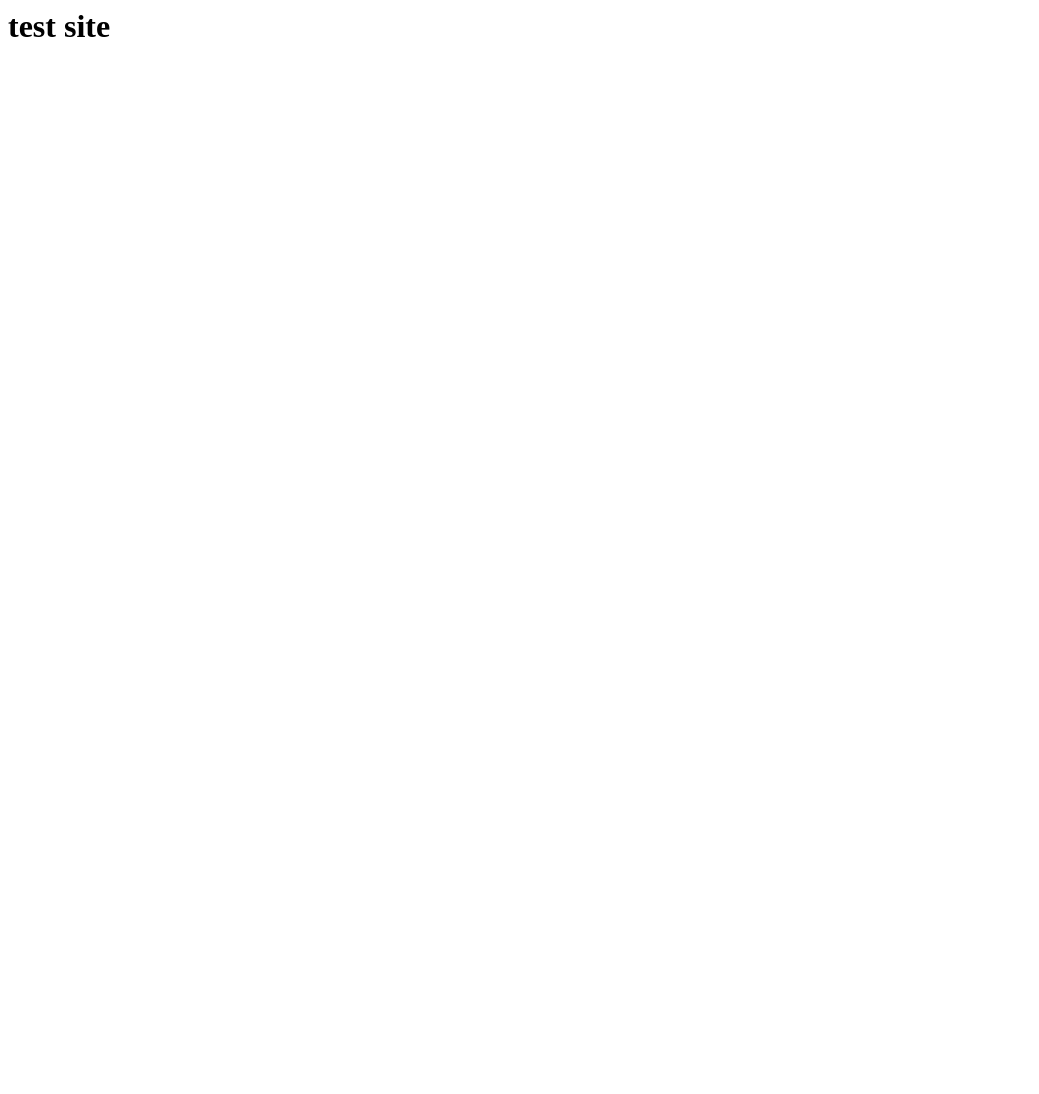
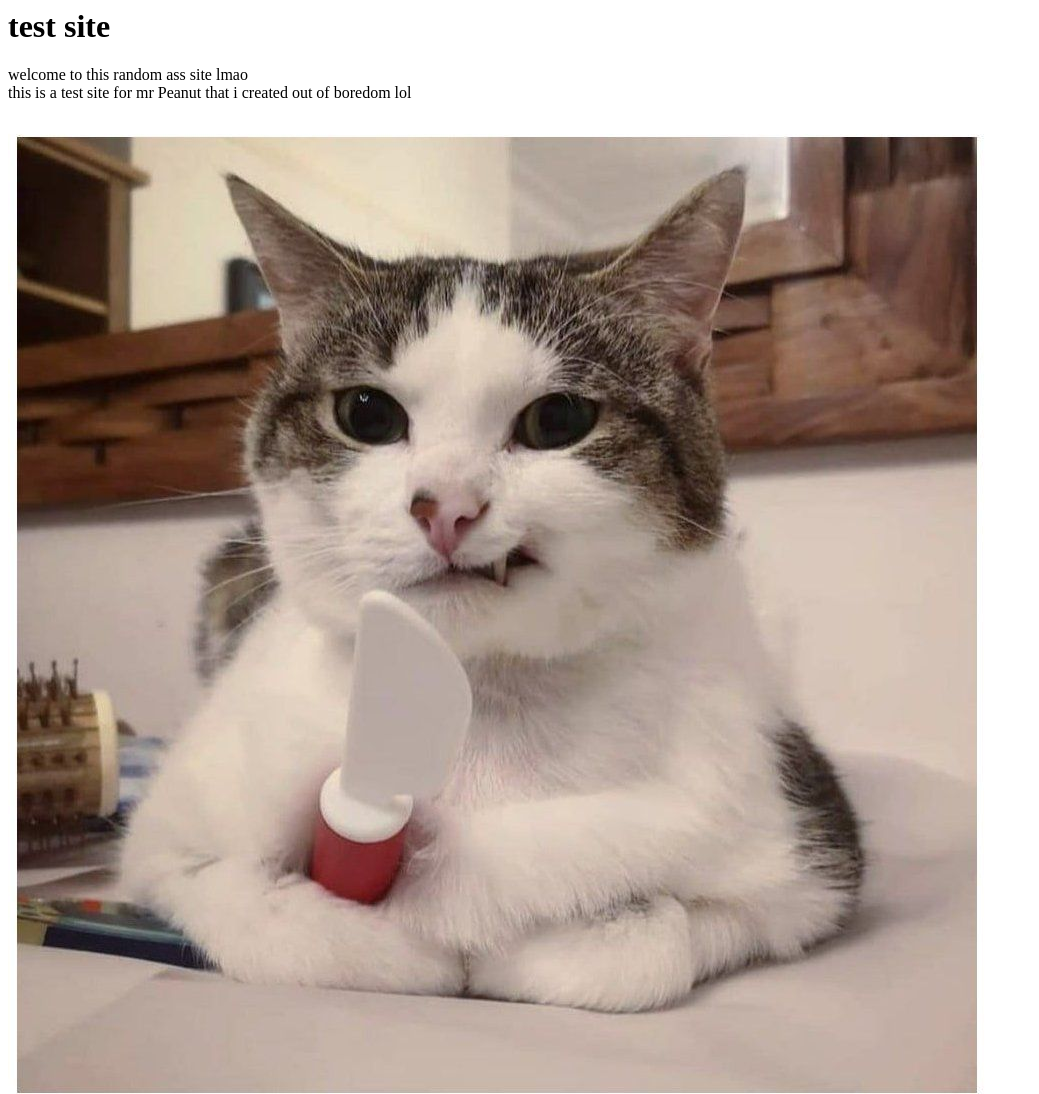
Before and after one commit to lamgialac/lamgialac.github.io, a plain HTML site: page index.html in a window 1280 px wide. Shown: the whole page, without its empty margins (0-1039 px from the left). Before the commit the page ends 800 px from the top, so only its background shows below. Drawn offline with Linux system fonts and the light colour scheme.

Commit message:
Update index.html

```diff
--- a/index.html
+++ b/index.html
@@ -4,5 +4,10 @@
 	</head>
 	<body>
 		<h1>test site</h1>
+		<p>
+			welcome to this random ass site lmao<br>
+			this is a test site for mr Peanut that i created out of boredom lol
+		</p>
+		<img src="gl.jpg" alt="GiaLac Lam">
 	</body>
 </html>
```
